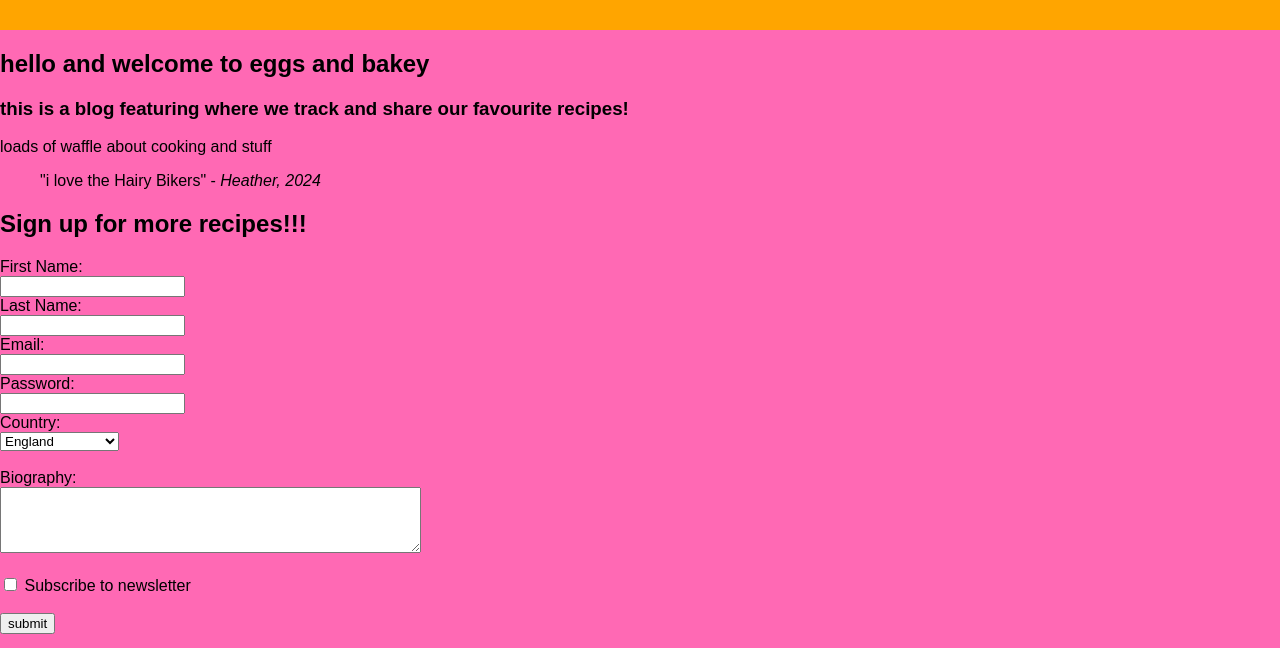
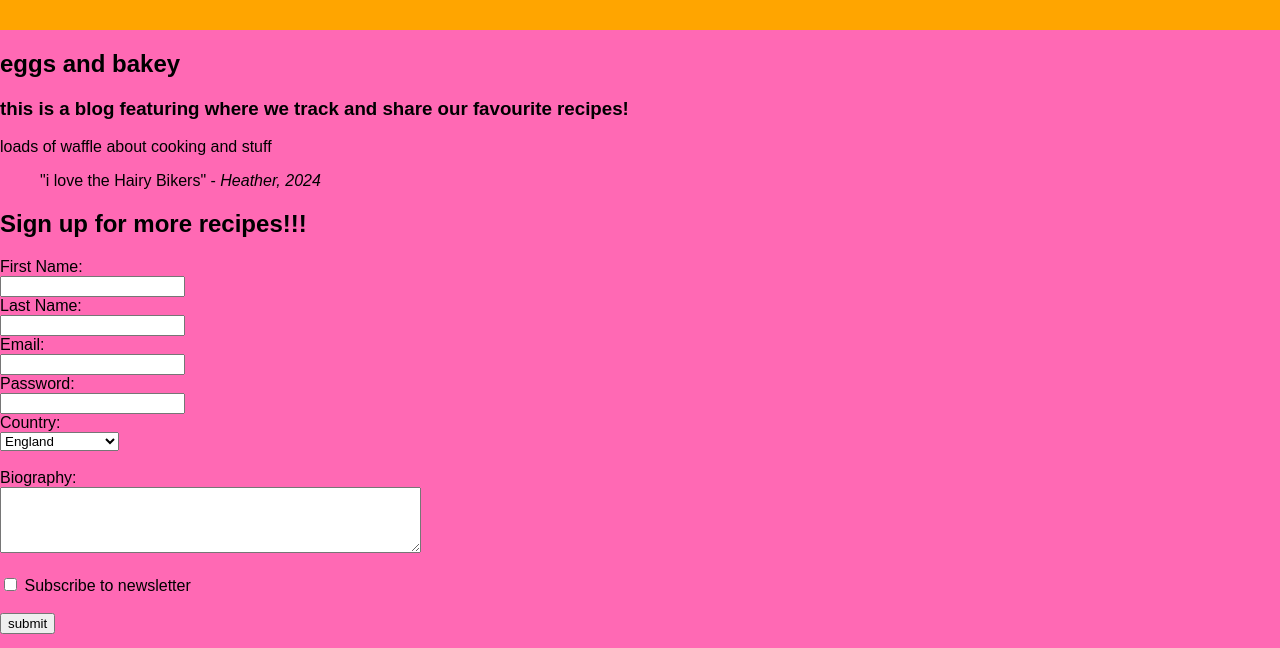
Before and after one commit to HPotter2306/HPotter2306.github.io, a plain HTML site: page index.html in a window 1280 px wide. Shown: the part 152-800 px from the top of the page. Drawn offline with Linux system fonts and the light colour scheme.

Commit message:
Update index.html

```diff
--- a/index.html
+++ b/index.html
@@ -27,7 +27,7 @@
     </header>
     <article>
         <hgroup>
-            <h2> hello and welcome to eggs and bakey </h2>
+            <h2> eggs and bakey </h2>
             <h3> this is a blog featuring where we track and share our favourite recipes! </h3>
         </hgroup>
     <main>
```
